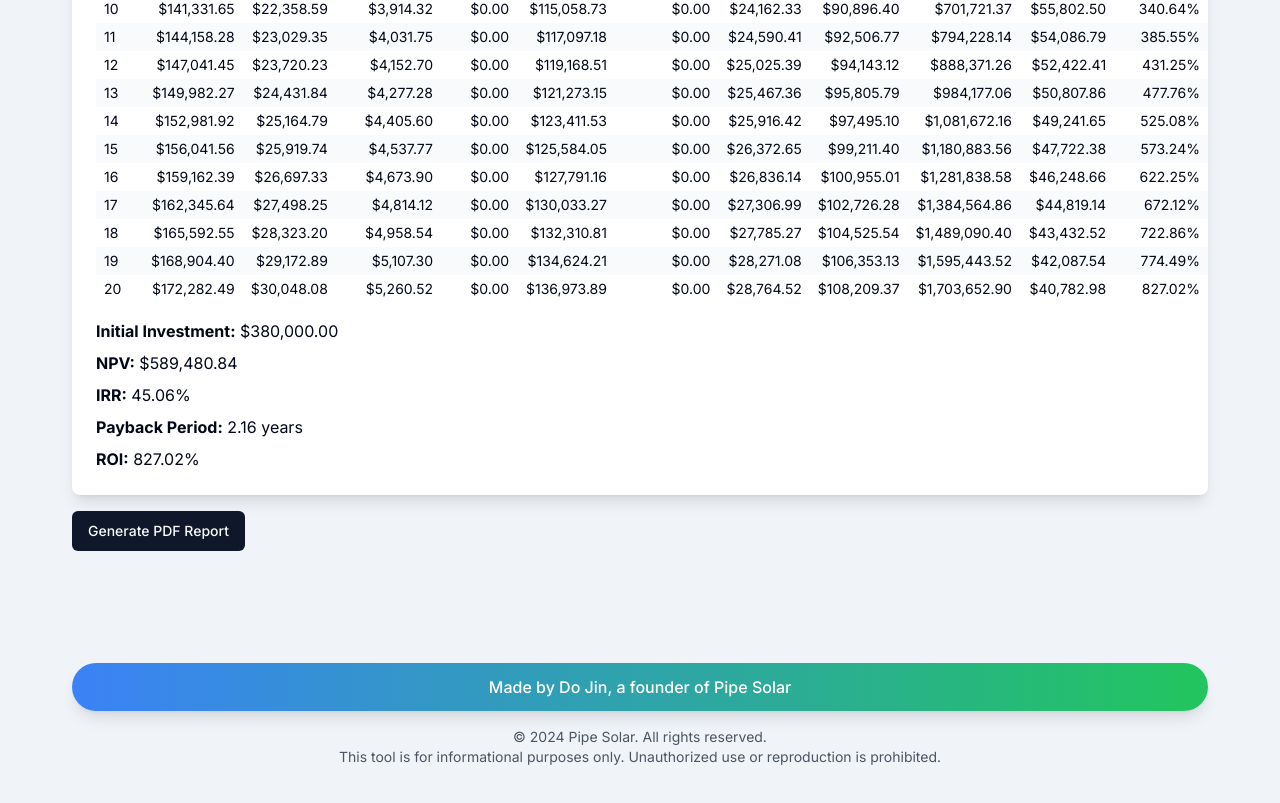
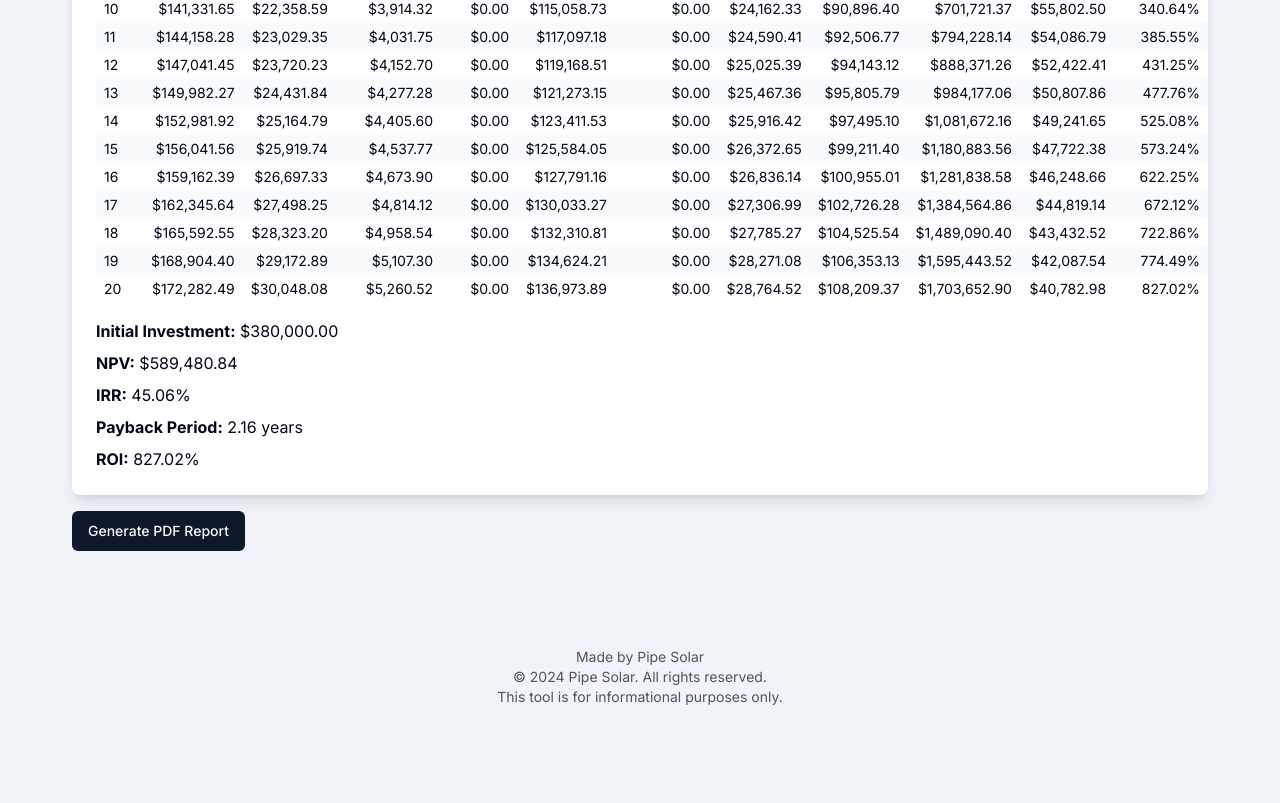
Before and after one commit to dojin23/EV-Solar-Financial-Calculator, a Next.js app: page / in a window 1280 px wide. Shown: the part 2737-3540 px from the top of the page. After the commit the page ends 3492 px from the top, so only its background shows below. Built offline with nearby package versions, Linux system fonts and the light colour scheme; what @react-pdf/renderer would draw is missing.

Commit message:
Update Footer component for a more professional look

```diff
--- a/src/components/ui/Footer.tsx
+++ b/src/components/ui/Footer.tsx
@@ -1,37 +1,12 @@
-import Link from 'next/link';
-
 export function Footer() {
   const currentYear = new Date().getFullYear();
 
   return (
-    <footer className="mt-12 pb-4">
-      <div className="container mx-auto px-4">
-        <div className="
-          bg-gradient-to-r from-blue-500 to-green-500
-          hover:from-green-500 hover:to-blue-500
-          rounded-full shadow-lg
-          transition-all duration-300 ease-in-out
-          hover:scale-105 hover:shadow-xl
-        ">
-          <Link
-            href="https://pipe.solar"
-            target="_blank"
-            rel="noopener noreferrer"
-            className="
-              block py-3 px-6 text-center text-white font-medium
-              transition-all duration-300 ease-in-out
-              hover:text-shadow hover:font-semibold
-            "
-          >
-            Made by Do Jin, a founder of Pipe Solar
-          </Link>
-        </div>
-        <div className="mt-4 text-center text-sm text-gray-600">
-          © {currentYear} Pipe Solar. All rights reserved.
-          <br />
-          This tool is for informational purposes only.
-          Unauthorized use or reproduction is prohibited.
-        </div>
+    <footer className="mt-8 pb-4 text-sm text-gray-600">
+      <div className="container mx-auto px-4 text-center">
+        <p>Made by Pipe Solar</p>
+        <p>© {currentYear} Pipe Solar. All rights reserved.</p>
+        <p>This tool is for informational purposes only.</p>
       </div>
     </footer>
   );
```
